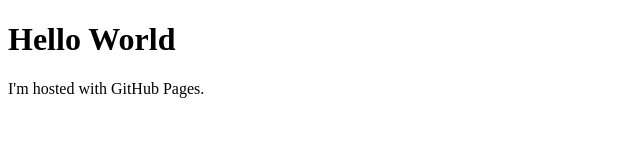
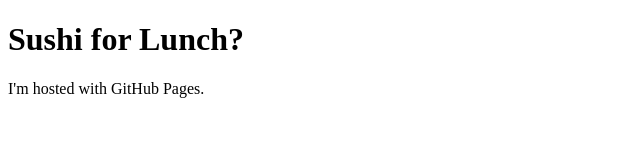
Before and after one commit to jeffstg/jeffstg.github.io, a plain HTML site: page index.html in a window 1280 px wide. Shown: the whole page, without its empty margins (0-640 px from the left). Drawn offline with Linux system fonts and the light colour scheme.

Commit message:
Update index.html

```diff
--- a/index.html
+++ b/index.html
@@ -1,7 +1,7 @@
 <!DOCTYPE html>
 <html>
 <body>
-<h1>Hello World</h1>
+<h1>Sushi for Lunch?</h1>
 <p>I'm hosted with GitHub Pages.</p>
 </body>
 </html>
```
